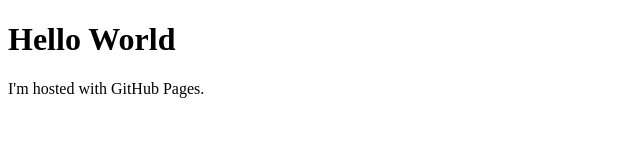
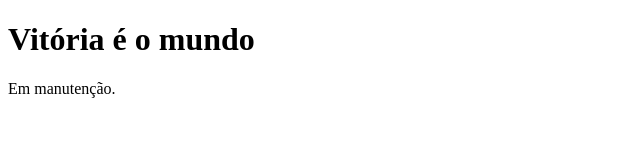
Before and after one commit to dududuplat/dududuplat.github.io, a plain HTML site: page index.html in a window 1280 px wide. Shown: the whole page, without its empty margins (0-640 px from the left). Drawn offline with Linux system fonts and the light colour scheme.

Commit message:
Update index.html

```diff
--- a/index.html
+++ b/index.html
@@ -1,7 +1,7 @@
 <!DOCTYPE html>
 <html>
 <body>
-<h1>Hello World</h1>
-<p>I'm hosted with GitHub Pages.</p>
+<h1>Vitória é o mundo</h1>
+<p>Em manutenção.</p>
 </body>
 </html>
```
